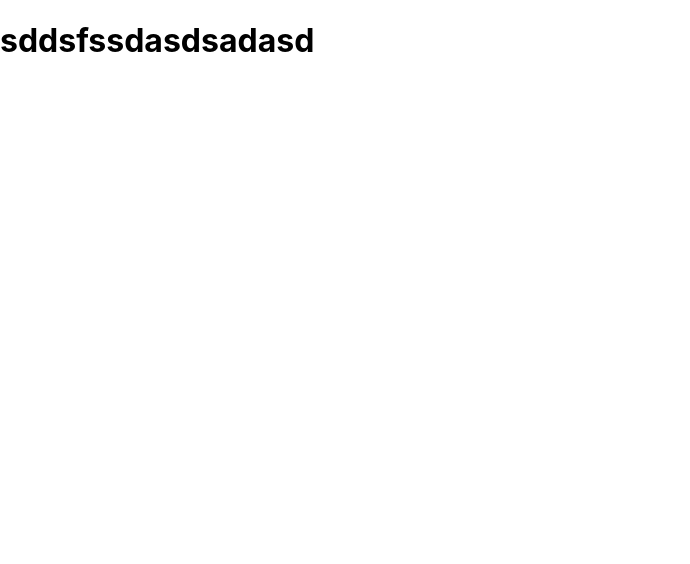
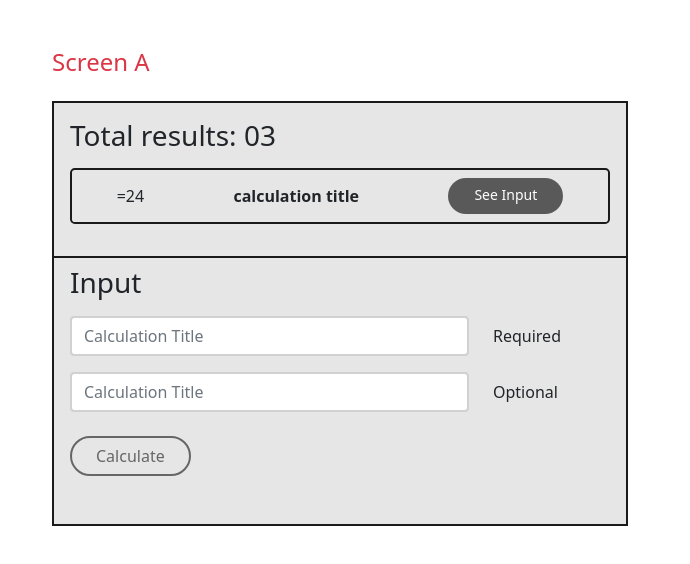
Before and after one commit to shahnewaz171/xpeedStudio-frontend, a React (Create React App) app: page / in a window 1280 px wide. Shown: the top 564 px of the page, without its empty margins (0-690 px from the left). Built offline with nearby package versions, Linux system fonts and the light colour scheme.

Commit message:
designed calculator

```diff
--- a/package.json
+++ b/package.json
@@ -6,6 +6,7 @@
     "@testing-library/jest-dom": "^5.11.4",
     "@testing-library/react": "^11.1.0",
     "@testing-library/user-event": "^12.1.10",
+    "bootstrap": "^5.1.3",
     "react": "^17.0.2",
     "react-dom": "^17.0.2",
     "react-router-dom": "5.3.0",
--- a/src/App.css
+++ b/src/App.css
@@ -1,38 +1,5 @@
-.App {
-  text-align: center;
-}
-
-.App-logo {
-  height: 40vmin;
-  pointer-events: none;
-}
-
-@media (prefers-reduced-motion: no-preference) {
-  .App-logo {
-    animation: App-logo-spin infinite 20s linear;
+@media only screen and (min-width: 1200px) {
+  .custom-container {
+      max-width: 1200px !important;
   }
 }
-
-.App-header {
-  background-color: #282c34;
-  min-height: 100vh;
-  display: flex;
-  flex-direction: column;
-  align-items: center;
-  justify-content: center;
-  font-size: calc(10px + 2vmin);
-  color: white;
-}
-
-.App-link {
-  color: #61dafb;
-}
-
-@keyframes App-logo-spin {
-  from {
-    transform: rotate(0deg);
-  }
-  to {
-    transform: rotate(360deg);
-  }
-}
--- a/src/App.js
+++ b/src/App.js
@@ -1,6 +1,8 @@
 import React from 'react';
+import '../node_modules/bootstrap/dist/css/bootstrap.min.css';
 import { BrowserRouter as Router, Switch, Route } from "react-router-dom";
 import Calculator from './components/calculator/Calculator';
+import './App.css';
 
 function App() {
   return (
--- /dev/null
+++ b/src/components/calculator/Calculator.css
@@ -0,0 +1,47 @@
+.calculator{
+    border: 2px solid #1a1a1a;
+    background: #e6e6e6;
+}
+.result-card{
+    border: 2px solid #1a1a1a;
+}
+.result-card p{
+    display: flex;
+    align-items: center;
+    justify-content: space-around;
+}
+.result-card .preview-btn{
+    background-color: rgb(90, 89, 89);
+    color: #fff;
+    font-size: 14px;
+    height: 36px;
+    display: inline-block;
+    line-height: 34px;
+    width: 115px;
+    text-align: center;
+    border-radius: 25px;
+    cursor: pointer;
+}
+.calculator-btn{
+    background-color: #e6e6e6;
+    color: #666666;
+    border: 2px solid #666666;
+}
+.upload{
+    border-top: 2px solid #1a1a1a;
+}
+input[type="text"]{
+    outline: none;
+    border: 2px solid #d1d1d1;
+}
+input[type="text"]:focus{
+    border: 2px solid #d1d1d1;
+}
+input[type="text"]:focus,
+button:focus{
+    box-shadow: none !important;
+    outline: none;
+}
+button{
+    outline: none;
+}
--- a/src/components/calculator/Calculator.js
+++ b/src/components/calculator/Calculator.js
@@ -1,10 +1,49 @@
 import React from 'react';
+import './Calculator.css';
 
 const Calculator = () => {
 
     return (
-        <div>
-           <h1>sddsfssdasdsadasd</h1>
+        <div className="my-5 container custom-container">
+            <h4 className="text-danger">Screen A</h4>
+            <div className="row">
+                <div className="col col-md-6">
+                    <div className="mt-3 pb-5 calculator">
+                        <div className="px-3 pb-4">
+                            <h3 className="pt-3 pb-2">Total results: 03</h3>
+                            <div className="mt-1 py-2 rounded-3 result-card">
+                                <p className="mb-0">
+                                    <span>=24</span>
+                                    <span className="fw-bolder">calculation title</span>
+                                    <span className="preview-btn">See Input</span>
+                                </p>
+                            </div>
+                        </div>
+                        <div className="mt-2 upload">
+                            <h3 className="px-3 py-2">Input</h3>
+                            <form className="px-3">
+                                <div className="row mb-3">
+                                    <div className="col-9">
+                                        <input type="text" name="title" className="form-control" placeholder="Calculation Title" />
+                                    </div>
+                                    <div className="col-3 d-flex align-items-center">
+                                        <p className="text-dark mb-0 text-center">Required</p>
+                                    </div>
+                                </div>
+                                <div className="row pb-4">
+                                    <div className="col-9">
+                                        <input type="text" name="title" className="form-control" placeholder="Calculation Title" />
+                                    </div>
+                                    <div className="col-3 d-flex align-items-center">
+                                        <p className="text-dark mb-0 text-center">Optional</p>
+                                    </div>
+                                </div>
+                                <button className="btn rounded-pill px-4 calculator-btn">Calculate</button>
+                            </form>
+                        </div>
+                    </div>
+                </div>
+            </div>
         </div>
     );
 };
```
Also changed, not shown: src/components/Card/Card.js (added, +12 -0 lines), 1 other file (tests, documents, lock files or other folders).
